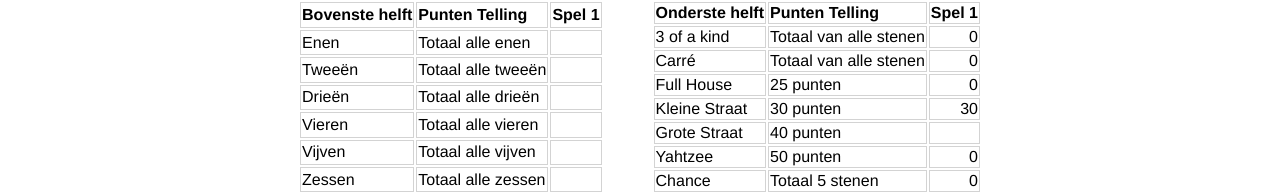
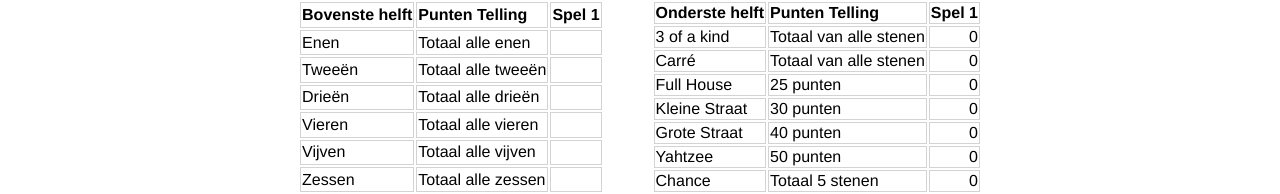
Before and after one commit to Hauke2222/vue-yahtzee, a Vue app: page / in a window 1280 px wide. Shown: the part 122-316 px from the top of the page. Built offline with nearby package versions, Linux system fonts and the light colour scheme.

Commit message:
moved small straight + large straight to methods

```diff
--- a/src/components/DiceRoll.vue
+++ b/src/components/DiceRoll.vue
@@ -29,7 +29,6 @@
   methods: {
     passDataToScoreComponent() {
       this.$root.$emit("clicked", this.rolledNumbers, this.dices);
-      //this.$root.$emit("clicked", this.dices);
     },
 
     rollDice() {
--- a/src/components/Score.vue
+++ b/src/components/Score.vue
@@ -65,12 +65,12 @@
         <tr>
           <td>Kleine Straat</td>
           <td>30 punten</td>
-          <td id="align-right">{{ smallStraight }}</td>
+          <td id="align-right">{{ smallStraight() }}</td>
         </tr>
         <tr>
           <td>Grote Straat</td>
           <td>40 punten</td>
-          <td id="align-right"></td>
+          <td id="align-right">{{ largeStraight() }}</td>
         </tr>
         <tr>
           <td>Yahtzee</td>
@@ -91,7 +91,27 @@
 export default {
   name: "Score",
 
-  methods: {},
+  methods: {
+    //calculateTopSide() {},
+
+    smallStraight() {
+      //return ["1234", "2345", "3456"].includes(this.dicesString) ? 30 : 0;
+
+      let x = /1234|2345|3456/.test(this.dicesString().replace(/(.)\1/, "$1"));
+      return x ? 30 : 0;
+    },
+
+    largeStraight() {
+      let x = /12345|23456/.test(this.dicesString().replace(/(.)\1/, "$1"));
+      return x ? 40 : 0;
+    },
+    dicesString() {
+      return this.dices
+        .slice()
+        .sort()
+        .join("");
+    },
+  },
 
   props: {},
 
@@ -106,8 +126,6 @@
       }
       return sum;
     },
-
-    //calculateTopSide() {},
 
     threeOfAKind() {
       if (Object.values(this.rolledNumbers).find((element) => element >= 3)) {
@@ -132,23 +150,6 @@
       }
       return 0;
     },
-
-    smallStraight() {
-      console.log(
-        ["1234", "2345", "3456"].indexOf(this.dicesString > -1) ? 30 : 0
-      );
-      console.log(this.dices);
-      return ["1234", "2345", "3456"].indexOf(this.dicesString > -1) ? 30 : 0;
-    },
-
-    dicesString() {
-      return this.dices
-        .slice()
-        .sort()
-        .join("");
-    },
-
-    //largeStraight() {},
 
     yahtzee() {
       if (Object.values(this.rolledNumbers).find((element) => element == 5)) {
```
